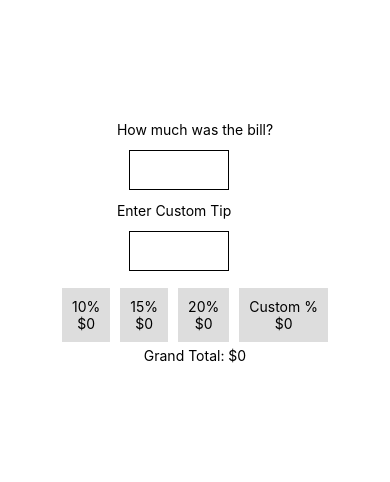
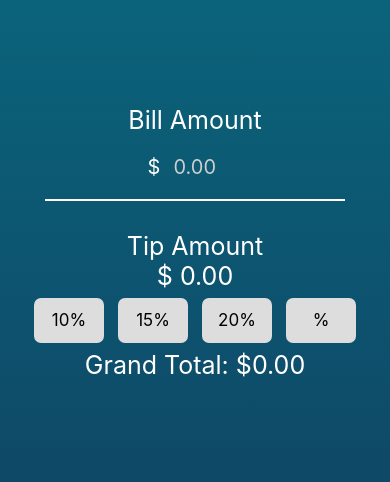
Before and after one commit to bmh0013/Tip-Calculator, a React Native app: screen / in a window 390 px wide. Shown: the part 180-662 px from the top of the page. Built offline with nearby package versions, Linux system fonts and the light colour scheme.

Commit message:
added some styling

```diff
--- a/App.js
+++ b/App.js
@@ -8,12 +8,16 @@ import {
   TextInput,
   TouchableOpacity,
   TouchableWithoutFeedback,
+  Modal,
 } from "react-native";
+import { LinearGradient } from "expo-linear-gradient";
 
 export default function App() {
   const [total, onChangeTotal] = React.useState(null);
   const [tip, onChangeTip] = React.useState(null);
-  const [customTip, onChangeCustomTip] = React.useState(null);
+
+  let tipAmount = total * (tip * .01);
+  let grandTotal = total + tipAmount;
 
   const TipButton = ({ percent, isCustom = false }) => {
     let result = total * percent;
@@ -21,77 +25,141 @@ export default function App() {
     return (
       <TouchableOpacity
         style={percent === tip ? styles.active : styles.button}
-      onPress={() => {onChangeTip(percent)}}
+        onPress={() => {
+          onChangeTip(percent);
+        }}
       >
-        {!isCustom ? <Text>{percent * 100}%</Text> : <Text>Custom %</Text>}
-        <Text>${result}</Text>
+        {!isCustom ? <Text style={{fontSize: 17}}>{percent}%</Text> : <Text style={{fontSize: 14}}>Custom %</Text>}
+      </TouchableOpacity>
+    );
+  };
+
+  const CustomTipButton = ({ percent, isCustom = false }) => {
+    let result = total * percent;
+    result = Math.round(result * 100) / 100;
+    return (
+      <TouchableOpacity
+        style={percent === tip ? styles.active : styles.button}
+        onPress={() => {
+          onChangeTip(percent);
+        }}
+      >
+        {!isCustom ? <Text style={{fontSize: 17}}>{percent}%</Text> : <Text style={{fontSize: 14}}>Custom %</Text>}
       </TouchableOpacity>
     );
   };
 
   return (
+    <>
+      <LinearGradient
+        colors={['#096d82', '#103f60']}
+        style={styles.background}
+      >
       <TouchableWithoutFeedback onPress={() => Keyboard.dismiss()}>
         <View style={styles.container}>
-        <View>
-          <Text>How much was the bill?</Text>
+          <View style={styles.containers}>
+            <Text style={styles.text}>Bill Amount</Text>
+            <View style={styles.billAmount}>
+              <Text style={styles.dollar}>$</Text>
               <TextInput
                 style={styles.input}
-            value={total}
                 keyboardType="decimal-pad"
-            onChangeText={onChangeTotal}
-          />
-          <Text>Enter Custom Tip</Text>
-          <TextInput
-            style={styles.input}
-            keyboardType="number-pad"
-            onChangeText={(text) => onChangeCustomTip(text)}
+                placeholder="0.00"
+                placeholderTextColor = "#cecece"
+                onChangeText={(text) => onChangeTotal(+text)}
               />
             </View>
+            <Text style={styles.text}>Tip Amount</Text>
+            <Text style={styles.text}>$ { tipAmount.toFixed(2) }</Text>
+          </View>
           <View style={styles.tipContainer}>
-          <TipButton percent={0.1} />
-          <TipButton percent={0.15} />
-          <TipButton percent={0.2} />
-          <TipButton percent={customTip * .01} isCustom={true} />
+            <TipButton percent={10} />
+            <TipButton percent={15} />
+            <TipButton percent={20} />
+            <TipButton/>
           </View>
           <View style={styles.resultContainer}>
-          <Text>Grand Total: ${ +total + (+total * +tip) }</Text>
+            <Text style={styles.text}>Grand Total: ${grandTotal.toFixed(2)}</Text>
           </View>
           <StatusBar style="auto" />
         </View>
       </TouchableWithoutFeedback>
+      </LinearGradient>
+    </>
   );
 }
 
 const styles = StyleSheet.create({
   container: {
     flex: 1,
-    backgroundColor: "#fff",
     alignItems: "center",
     justifyContent: "center",
+  },
+  containers: {
+    justifyContent: 'center',
+    alignItems: 'center',
   },
   tipContainer: {
     flexDirection: "row",
     justifyContent: "center",
+  },
+  background: {
+    position: 'absolute',
+    left: 0,
+    right: 0,
+    top: 0,
+    height: '100%',
+  },
+  text: {
+    fontSize: 25,
+    color: 'white',
+  },
+  billAmount: {
+    width: 300,
+    justifyContent: 'center',
+    flexDirection: 'row',
+    borderBottomColor: 'white',
+    borderBottomWidth: 2,
+    marginBottom: 30,
+
+  },
+  dollar: {
+    color: 'white',
+    marginTop: 20,
+    fontSize: 20,
+    marginLeft: 42,
   },
   input: {
     height: 40,
     width: 100,
     margin: 12,
     borderWidth: 1,
+    fontSize: 20,
+    color: 'white',
+    borderColor: 'transparent',
   },
   button: {
+    justifyContent: 'center',
+    alignItems: 'center',
+    width: 70,
+    height: 45,
     alignItems: "center",
     backgroundColor: "#DDDDDD",
     padding: 10,
-    margin: 5,
+    margin: 7,
+    borderRadius: 7,
   },
   resultContainer: {
     justifyContent: "center",
   },
   active: {
-    alignItems: "center",
-    backgroundColor: "#00ff00",
+    justifyContent: 'center',
+    alignItems: 'center',
+    width: 70,
+    height: 45,
+    backgroundColor: "#1ACB40",
     padding: 10,
-    margin: 5,
-  }
+    margin: 7,
+    borderRadius: 7,
+  },
 });
--- a/package.json
+++ b/package.json
@@ -9,6 +9,7 @@
   },
   "dependencies": {
     "expo": "~41.0.1",
+    "expo-linear-gradient": "~9.1.0",
     "expo-status-bar": "~1.0.4",
     "react": "16.13.1",
     "react-dom": "16.13.1",
```
Also changed, not shown: 1 other file (tests, documents, lock files or other folders). Lines whose indentation alone changed are shown as unchanged.
